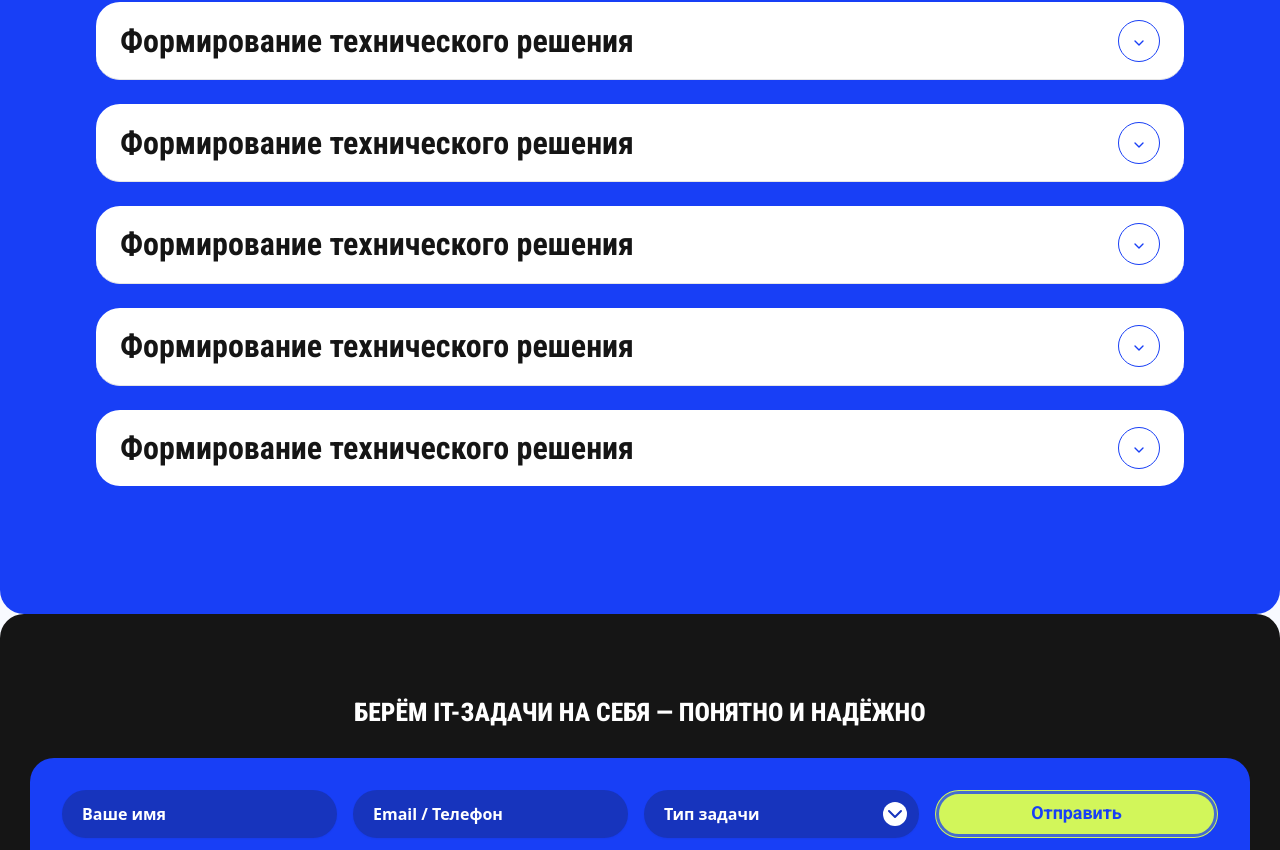
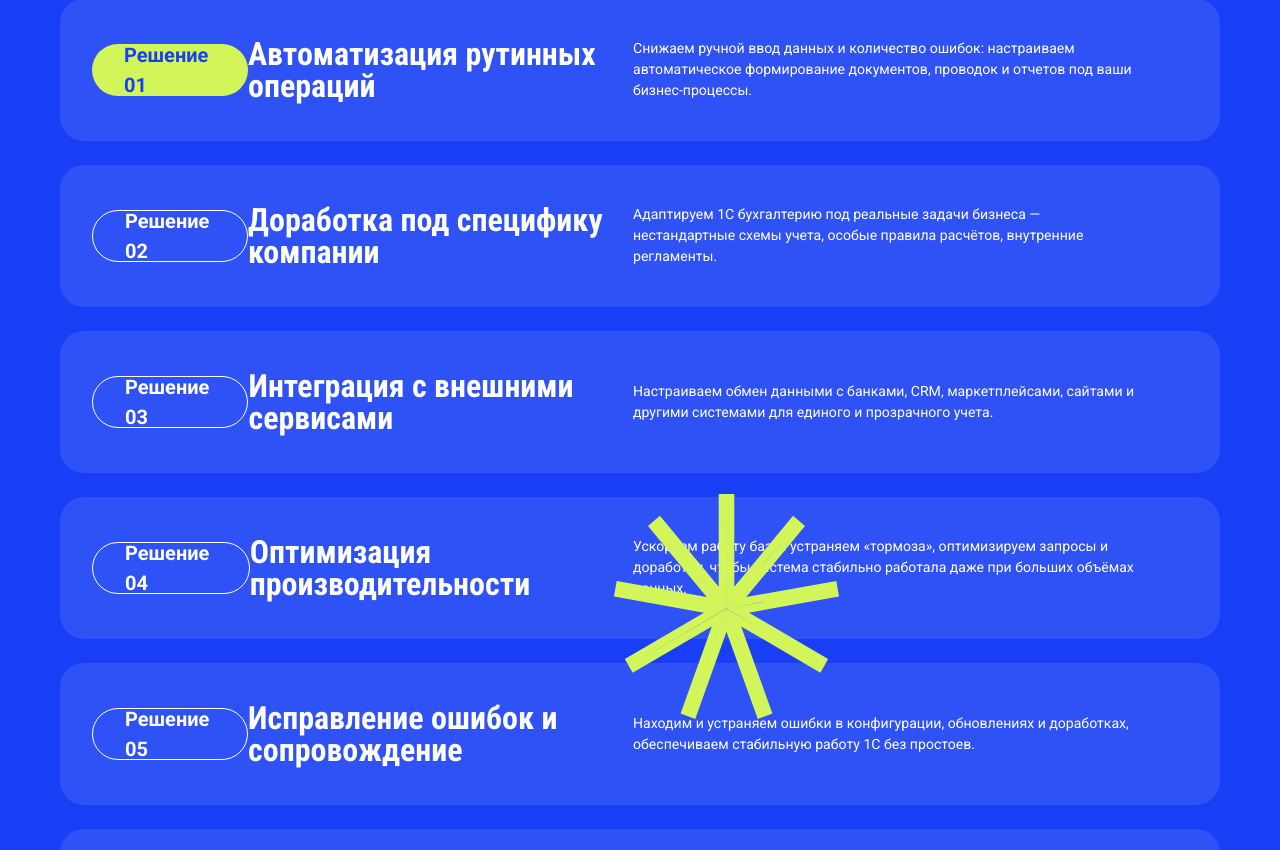
Before and after one commit to itwebs-corporate/itwebs-full-frontend, a Next.js app: page /services-1c in a window 1280 px wide. Shown: the part 1580-2430 px from the top of the page. Built offline with nearby package versions, Linux system fonts and the light colour scheme.

Commit message:
feat: add desktop block what-we-tasks-solve

```diff
--- a/src/app/services-1c/page.tsx
+++ b/src/app/services-1c/page.tsx
@@ -3,6 +3,7 @@ import Link from 'next/link';
 import OurClientsBlock from '@/components/shared/for-who-we-work-block/our-clients-block';
 import HeroBlock from '@/components/shared/hero-block/hero-block';
 import QuestionsBlock from '@/components/shared/questions-block/questions-block';
+import WhatWeTasksSolveBlock from '@/components/shared/what-we-tasks-solve/what-we-tasks-solve-block';
 import { Button } from '@/components/ui/button';
 
 import { PAGES_CONFIG } from '@/config/pages-config';
@@ -20,6 +21,7 @@ export default function Services1CPage() {
         </Button>
       </HeroBlock>
       <OurClientsBlock />
+      <WhatWeTasksSolveBlock />
       <QuestionsBlock />
     </>
   );
--- /dev/null
+++ b/src/components/shared/what-we-tasks-solve/what-we-tasks-solve-block.tsx
@@ -0,0 +1,49 @@
+import { cn } from '@/lib/utils';
+
+import { Media } from '@/components/ui/media';
+import Section from '@/components/ui/section/section';
+import Typography from '@/components/ui/typography/typography';
+
+import { WHAT_WE_TASKS_SOLVE_CARDS } from './what-we-tasks-solve-config';
+
+export default function WhatWeTasksSolveBlock() {
+  return (
+    <Section
+      className="bg-primary relative gap-[24px] rounded-[24px] py-[clamp(86px,6vw,124px)] sm:gap-[48px]"
+      fullScreen={false}
+    >
+      <Typography className="text-white" variant="h2">
+        <b className="opacity-80">Какие</b> задачи мы решаем
+      </Typography>
+      <Media
+        className="absolute top-[55%] left-[48%] hidden h-[225px] w-[225px] sm:flex"
+        image={{ src: '/serives-1c-star.svg', alt: 'star' }}
+      />
+      <ul className="flex w-full max-w-[1800px] flex-col gap-[24px]">
+        {WHAT_WE_TASKS_SOLVE_CARDS.map((item) => (
+          <li
+            className="flex h-[142px] w-full items-center justify-between rounded-[24px] bg-white/10 pr-[76px] pl-[32px]"
+            key={item.id}
+          >
+            <div
+              className={cn(
+                'font-second-family flex-center max-h-[52px] rounded-full px-[32px] py-[16px] text-[20px] font-bold',
+                item.id === 1
+                  ? 'text-primary bg-secondary border-none'
+                  : 'border border-white bg-transparent text-white'
+              )}
+            >
+              Решение 0{item.id}
+            </div>
+            <Typography className="max-w-[385px] text-white" variant="h3">
+              {item.title}
+            </Typography>
+            <Typography className="max-w-[511px] text-white" variant="p2">
+              {item.description}
+            </Typography>
+          </li>
+        ))}
+      </ul>
+    </Section>
+  );
+}
--- /dev/null
+++ b/src/components/shared/what-we-tasks-solve/what-we-tasks-solve-config.ts
@@ -0,0 +1,44 @@
+type TasksSolveCard = {
+  id: number;
+  title: string;
+  description: string;
+};
+
+export const WHAT_WE_TASKS_SOLVE_CARDS: TasksSolveCard[] = [
+  {
+    id: 1,
+    title: 'Автоматизация рутинных\nопераций',
+    description:
+      'Снижаем ручной ввод данных и количество ошибок: настраиваем автоматическое формирование документов, проводок и отчетов под ваши бизнес-процессы.',
+  },
+  {
+    id: 2,
+    title: 'Доработка под специфику\nкомпании',
+    description:
+      'Адаптируем 1С бухгалтерию под реальные задачи бизнеса — нестандартные схемы учета, особые правила расчётов, внутренние регламенты.',
+  },
+  {
+    id: 3,
+    title: 'Интеграция с внешними\nсервисами',
+    description:
+      'Настраиваем обмен данными с банками, CRM, маркетплейсами, сайтами и другими системами для единого и прозрачного учета.',
+  },
+  {
+    id: 4,
+    title: 'Оптимизация\nпроизводительности',
+    description:
+      'Ускоряем работу базы: устраняем «тормоза», оптимизируем запросы и доработки, чтобы система стабильно работала даже при больших объёмах данных.',
+  },
+  {
+    id: 5,
+    title: 'Исправление ошибок\nи сопровождение',
+    description:
+      'Находим и устраняем ошибки в конфигурации, обновлениях и доработках, обеспечиваем стабильную работу 1С без простоев.',
+  },
+  {
+    id: 6,
+    title: 'Подготовка к росту\nи масштабированию',
+    description:
+      'Закладываем решения с запасом: 1С будет готова к увеличению объёма операций, сотрудников и направлений бизнеса.',
+  },
+];
```
Also changed, not shown: public/serives-1c-star.svg (added).
